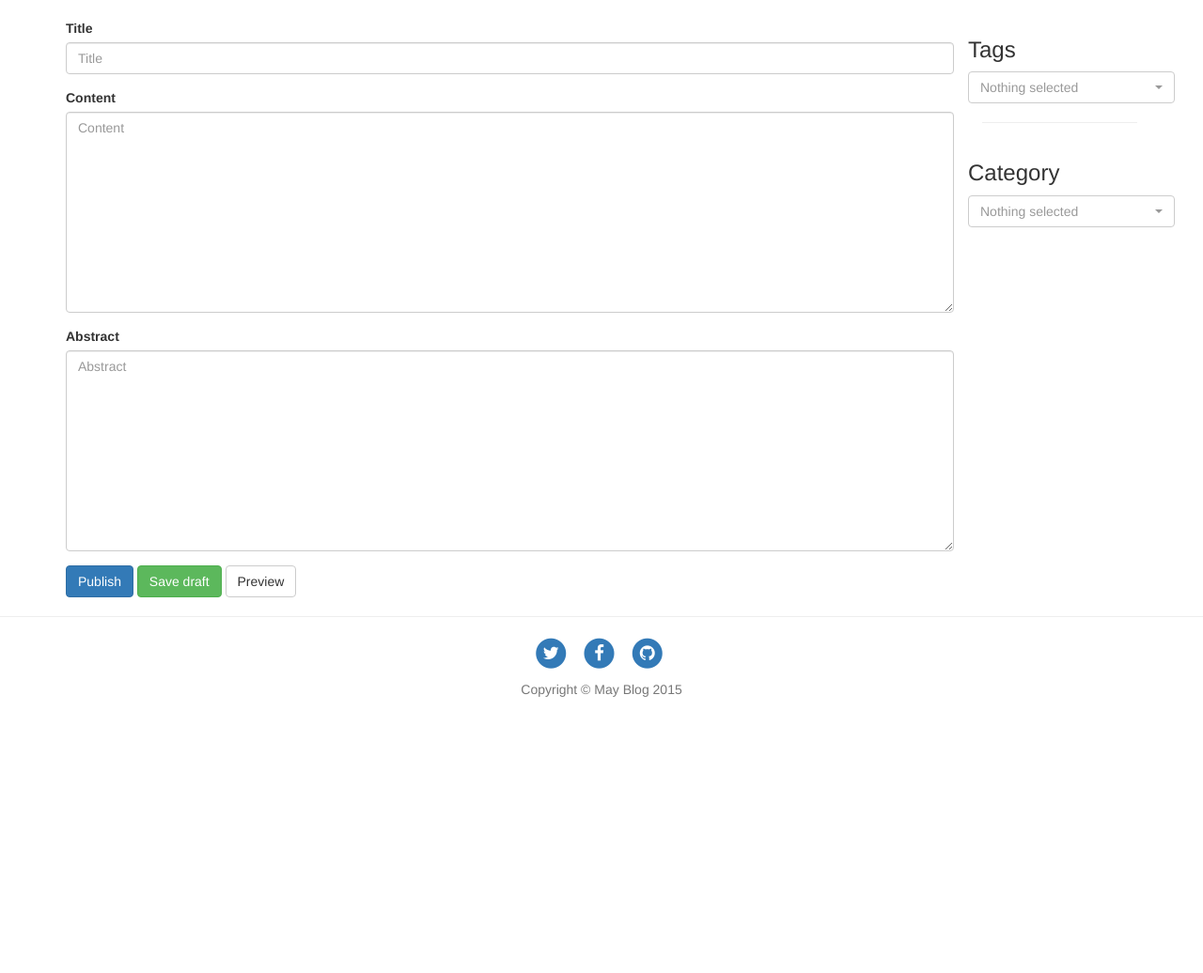
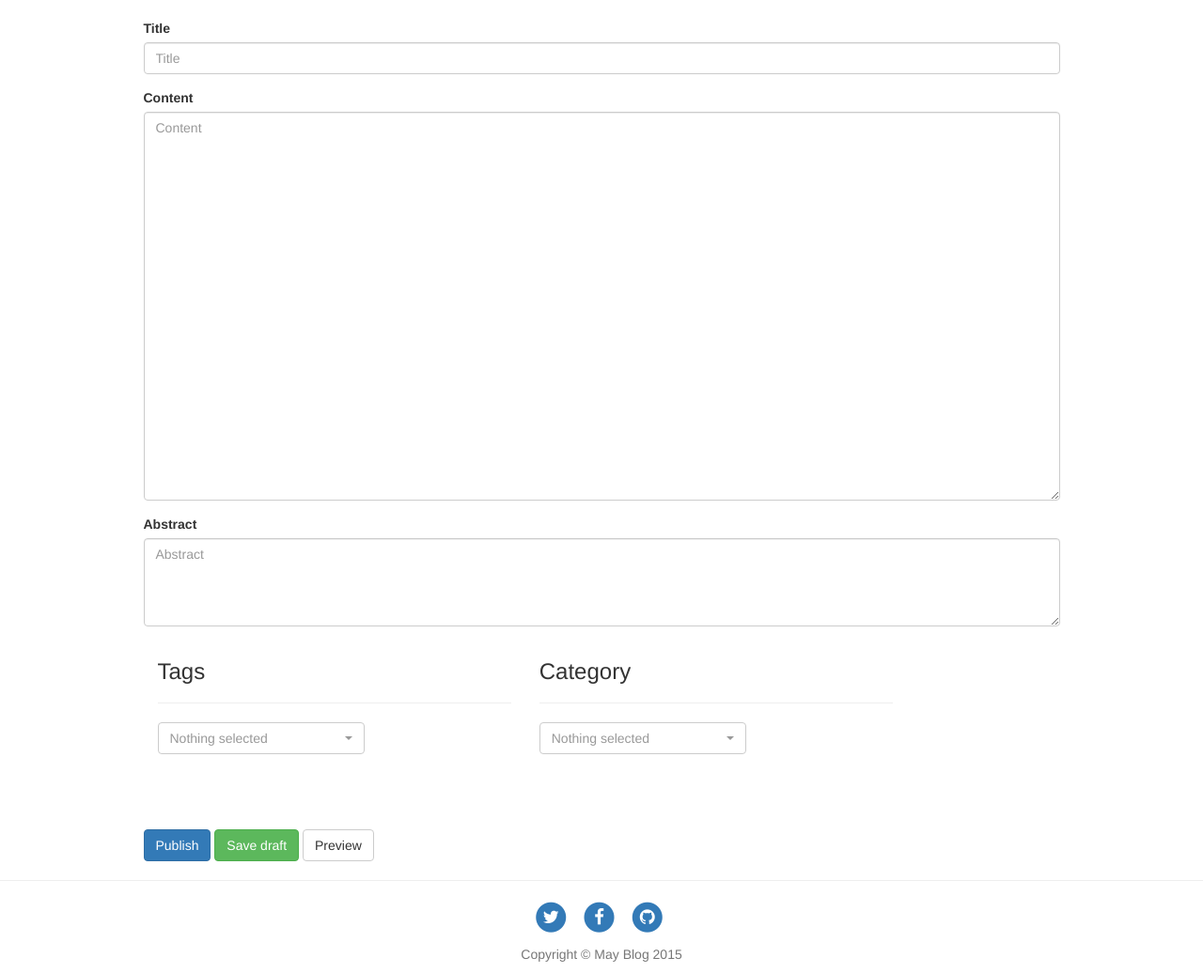
Before and after one commit to flyhigher139/mayblog, a Django app: page /admin/post in a window 1280 px wide. Shown: the part 52-1088 px from the top of the page at 94% size. Before the commit the page ends 806 px from the top, so only its background shows below. Run offline with Django 3.2, Linux system fonts and the light colour scheme; the visitor is signed in with stand-in values (Sample User, id 1); data that the repository does not hold is empty; some libraries are stand-ins or nearby versions.

Commit message:
modify writing layout

```diff
--- a/blog/main/forms.py
+++ b/blog/main/forms.py
@@ -5,15 +5,15 @@ from django import forms
 
 class NewPost(forms.Form):
     title = forms.CharField(max_length=256)
-    content = forms.CharField(widget=forms.Textarea)
-    abstract = forms.CharField(widget=forms.Textarea)
+    content = forms.CharField(widget=forms.Textarea(attrs={'rows':20}))
+    abstract = forms.CharField(widget=forms.Textarea(attrs={'rows':4}))
     # tag = forms.CharField(max_length=256, required=False)
     # category = forms.CharField(max_length=256, required=False)
 
 class NewPage(forms.Form):
     title = forms.CharField(max_length=256)
     slug = forms.CharField(max_length=64)
-    content = forms.CharField(widget=forms.Textarea)
+    content = forms.CharField(widget=forms.Textarea(attrs={'rows':20}))
 
 class CategoryForm(forms.Form):
     name = forms.CharField(max_length=256, label='Category Name')
--- a/blog/templates/blog_admin/post.html
+++ b/blog/templates/blog_admin/post.html
@@ -10,7 +10,7 @@
 {% endblock %}
 
 {% block css %}
-<link href="https://cdnjs.cloudflare.com/ajax/libs/bootstrap-select/1.6.5/css/bootstrap-select.min.css" rel="stylesheet">
+<link href="http://cdn.staticfile.org/bootstrap-select/1.6.3/css/bootstrap-select.min.css" rel="stylesheet">
 {% endblock %}
 
 
@@ -19,18 +19,15 @@
 <form method="POST" action="" id='new-post'>
 {% csrf_token %}
     <div class="row">
-        <div class="col-md-10">
+        <div class="col-md-10 col-md-offset-1">
+            <div class="row">
+                {% bootstrap_form form %}
+            </div>
 
-        {% bootstrap_form form %}
-
-        <button type="submit" class="btn btn-primary" name="publish" value="publish">Publish</button>
-        <button type="submit" class="btn btn-success" name="draft" value="draft">Save draft</button>
-        <button type="submit" class="btn btn-default" name="preview" value="draft">Preview</button>
-
-        </div>
-        <div class="col-md-2">
             <div class="row">
+                <div class="col-md-5">
                     <h3>Tags</h3>
+                    <hr>
                     <select multiple class="selectpicker" name="tags">
                         {% for tag in tags %}
                         <option value="{{ tag.id }}" {% if tag in posted_tags %} selected="selected" {% endif %} >
@@ -38,9 +35,11 @@
                         {% endfor %}
                     </select>
                 </div>
-            <hr/>
-            <div class="row">
+
+
+                <div class="col-md-5">
                     <h3>Category</h3>
+                        <hr>
                         <select class="selectpicker" name="category">
                             {% for category in catagories %}
                             <option value="{{ category.id }}" {% if category == posted_category %} selected="selected" {% endif %} >
@@ -49,11 +48,24 @@
                     </select>
                 </div>
             </div>
+            <br><br><br><br>
+            <div class="row">
+                <button type="submit" class="btn btn-primary" name="publish" value="publish">Publish</button>
+                <button type="submit" class="btn btn-success" name="draft" value="draft">Save draft</button>
+                <button type="submit" class="btn btn-default" name="preview" value="draft">Preview</button>
             </div>
+
+        </div>
+    </div>
+
+
+
+
+
 </form>
 {% endblock %}
 
 
 {% block js %}
-<script src="https://cdnjs.cloudflare.com/ajax/libs/bootstrap-select/1.6.5/js/bootstrap-select.min.js"></script>
+<script src="http://cdn.staticfile.org/bootstrap-select/1.6.3/js/bootstrap-select.min.js"></script>
 {% endblock %}
```
Lines whose indentation alone changed are shown as unchanged.
